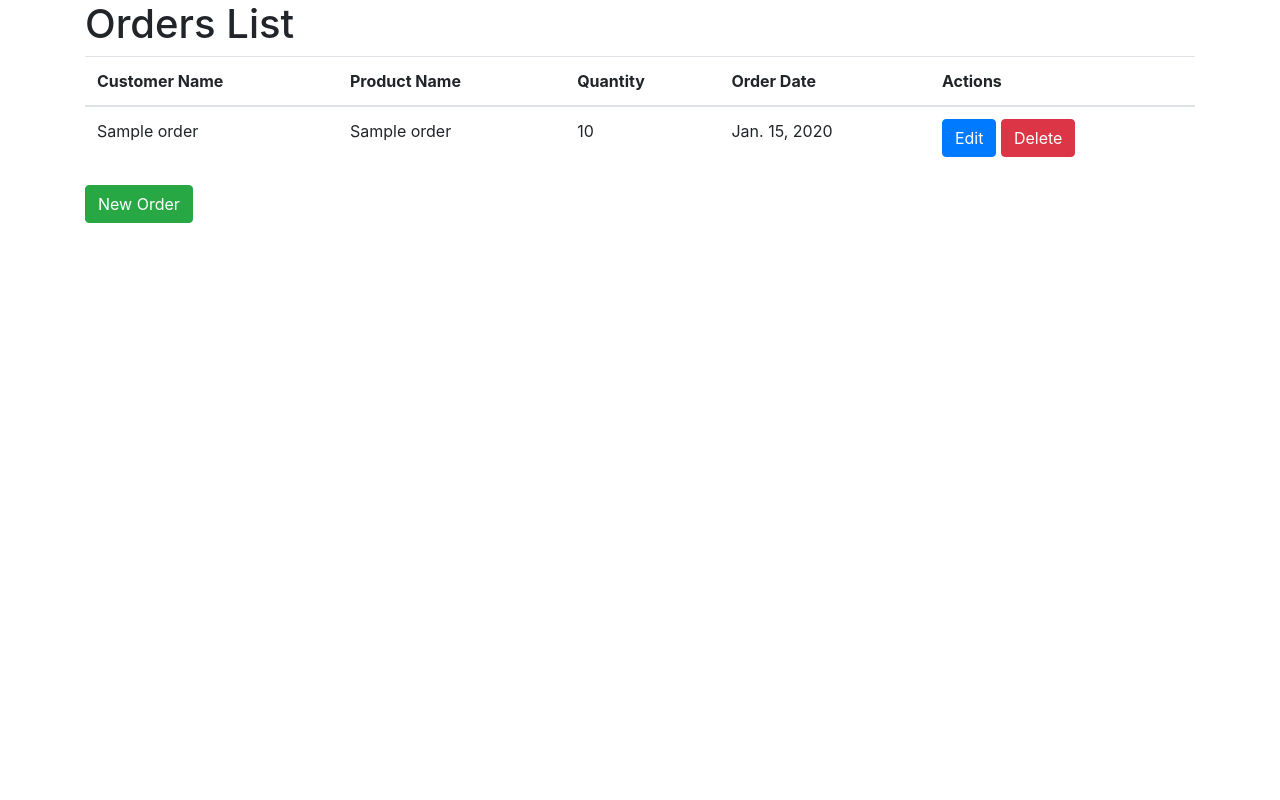
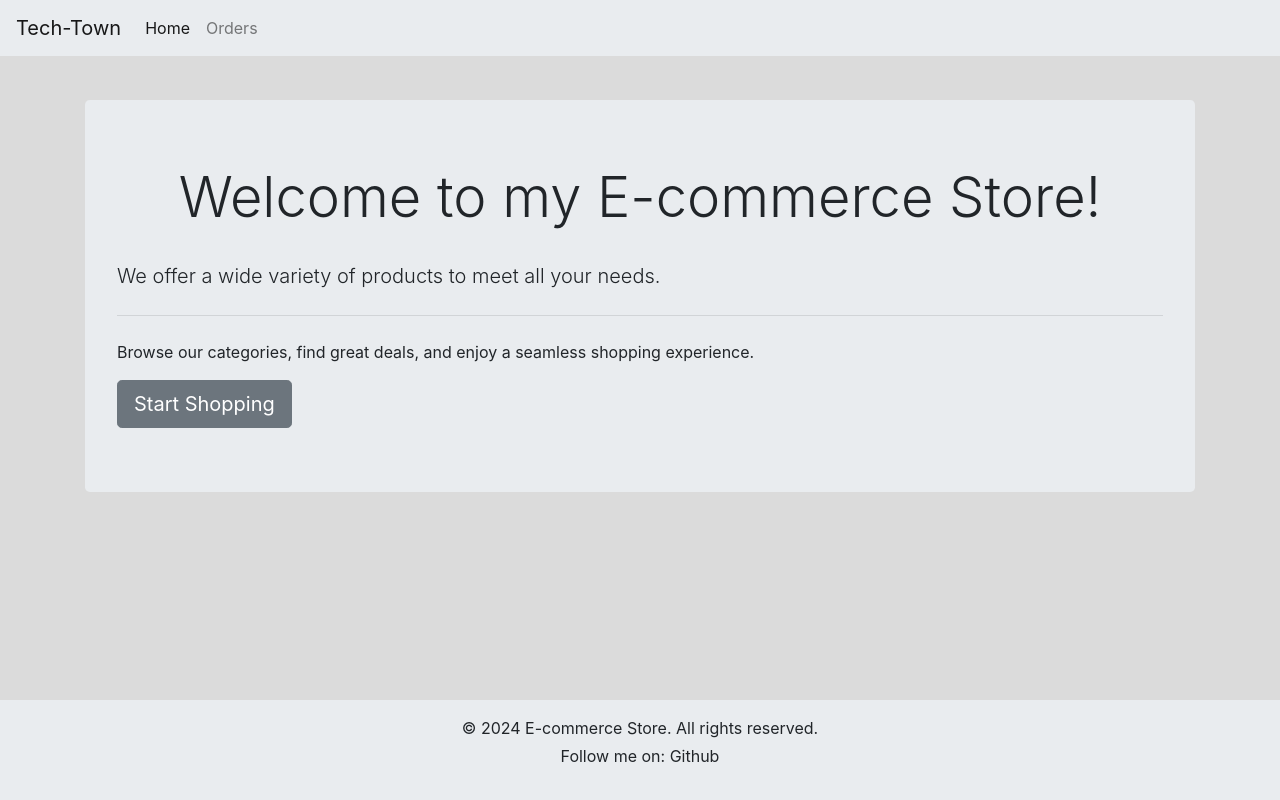
Before and after one commit to ShadowSlash/Week-8_Challenge, a Django app: page /ecom_store/ in a window 1280 px wide. Run offline with Django 5.2, Linux system fonts and the light colour scheme; tables that the repository leaves empty hold one stand-in row (values such as "Sample post"); some libraries are stand-ins or nearby versions.

Commit message:
challenge completed

```diff
--- /dev/null
+++ b/ecom_store/static/css/style.css
@@ -0,0 +1,47 @@
+body {
+    background-color: #dbdbdb;
+}
+
+h1 {
+    text-align: center;
+    margin-bottom: 30px;
+}
+
+.card {
+    padding: 20px;
+    border-radius: 10px;
+    box-shadow: 0 4px 8px rgba(0, 0, 0.2, 0.5);
+    background-color: #E9ECEF;
+}
+
+.form-group label {
+    font-weight: bold;
+}
+
+.table th {
+    text-align: center;
+}
+
+.table td {
+    text-align: center;
+}
+
+.navbar {
+    margin-bottom: 20px;
+}
+
+html, body {
+    height: 100%;
+}
+
+.footer {
+    margin-top: auto;
+    background-color: #E9ECEF;
+    color: #212529;
+}
+.mcl {
+    color: #212529;
+}
+.bcl {
+    background-color: #E9ECEF;
+}
--- a/ecom_store/templates/ecom_store/base.html
+++ b/ecom_store/templates/ecom_store/base.html
@@ -1,10 +1,49 @@
+{% load static %}
 <!DOCTYPE html>
-<html>
+<html lang="en">
 <head>
+    <meta charset="UTF-8">
+    <meta name="viewport" content="width=device-width, initial-scale=1.0">
+    <meta name="description" content="Your e-commerce website for all your shopping needs">
     <title>{% block title %}E-commerce Orders{% endblock %}</title>
     <link rel="stylesheet" href="https://maxcdn.bootstrapcdn.com/bootstrap/4.0.0/css/bootstrap.min.css">
+    <link rel="stylesheet" href="{% static 'css/style.css' %}">
+    {% block extra_head %}{% endblock %}
 </head>
-<body>
-    {% block content %}{% endblock %}
+<body class="d-flex flex-column min-vh-100">
+    <nav class="navbar navbar-expand-lg navbar-light bcl">
+        <a class="navbar-brand" href="{% url 'ecom_store:homepage' %}">Tech-Town</a>
+        <button class="navbar-toggler" type="button" data-toggle="collapse" data-target="#navbarNav" aria-controls="navbarNav" aria-expanded="false" aria-label="Toggle navigation">
+            <span class="navbar-toggler-icon"></span>
+        </button>
+        <div class="collapse navbar-collapse" id="navbarNav">
+            <ul class="navbar-nav">
+                <li class="nav-item active">
+                    <a class="nav-link" href="{% url 'ecom_store:homepage' %}">Home <span class="sr-only">(current)</span></a>
+                </li>
+                <li class="nav-item">
+                    <a class="nav-link" href="{% url 'ecom_store:order_list' %}">Orders</a>
+                </li>
+            </ul>
+        </div>
+    </nav>
+
+    <div class="container mt-4 flex-grow-1">
+        {% block content %}{% endblock %}
+    </div>
+
+    <footer class="footer mt-auto py-3">
+        <div class="container text-center">
+            <p class="mb-1">© 2024 E-commerce Store. All rights reserved.</p>
+            <p>Follow me on:
+                <a href="https://github.com/ShadowSlash?tab=repositories" class="mcl">Github</a>
+            </p>
+        </div>
+    </footer>
+
+    <script src="https://code.jquery.com/jquery-3.2.1.slim.min.js"></script>
+    <script src="https://cdnjs.cloudflare.com/ajax/libs/popper.js/1.12.9/umd/popper.min.js"></script>
+    <script src="https://maxcdn.bootstrapcdn.com/bootstrap/4.0.0/js/bootstrap.min.js"></script>
+    {% block extra_scripts %}{% endblock %}
 </body>
 </html>
--- /dev/null
+++ b/ecom_store/templates/ecom_store/homepage.html
@@ -0,0 +1,13 @@
+{% extends "ecom_store/base.html" %}
+
+{% block title %}Home{% endblock %}
+
+{% block content %}
+<div class="jumbotron">
+    <h1 class="display-4">Welcome to my E-commerce Store!</h1>
+    <p class="lead">We offer a wide variety of products to meet all your needs.</p>
+    <hr class="my-4">
+    <p>Browse our categories, find great deals, and enjoy a seamless shopping experience.</p>
+    <a class="btn btn-secondary btn-lg" href="{% url 'ecom_store:order_list' %}" role="button">Start Shopping</a>
+</div>
+{% endblock %}
--- a/ecom_store/templates/ecom_store/order_list.html
+++ b/ecom_store/templates/ecom_store/order_list.html
@@ -1,14 +1,13 @@
-<!DOCTYPE html>
-<html>
-<head>
-    <title>Orders List</title>
-    <link rel="stylesheet" href="https://maxcdn.bootstrapcdn.com/bootstrap/4.0.0/css/bootstrap.min.css">
-</head>
-<body>
-    <div class="container">
+{% extends "ecom_store/base.html" %}
+
+{% block title %}Orders List{% endblock %}
+
+{% block content %}
+<div class="card">
+    <div class="card-body">
         <h1>Orders List</h1>
-        <table class="table">
-            <thead>
+        <table class="table table-striped table-bordered table-hover">
+            <thead class="thead-dark">
                 <tr>
                     <th>Customer Name</th>
                     <th>Product Name</th>
@@ -32,7 +31,9 @@
                 {% endfor %}
             </tbody>
         </table>
-        <a href="{% url 'ecom_store:order_create' %}" class="btn btn-success">New Order</a>
+        <div class="text-center">
+            <a href="{% url 'ecom_store:order_create' %}" class="btn btn-success">New Order</a>
+        </div>
     </div>
-</body>
-</html>
+</div>
+{% endblock %}
--- a/ecom_store/urls.py
+++ b/ecom_store/urls.py
@@ -1,11 +1,12 @@
 from django.urls import path
-from .views import order_list, order_create, order_edit, order_delete
+from .views import order_list, order_create, order_edit, order_delete, home
 
 app_name = 'ecom_store'
 
 urlpatterns = [
-    path('', order_list, name='order_list'),
-    path('create_order/', order_create, name='order_create'),
-    path('<int:pk>/edit/', order_edit, name='order_edit'),
-    path('<int:pk>/delete/', order_delete, name='order_delete'),
+    path('', home, name='homepage'),
+    path('orders', order_list, name='order_list'),
+    path('order/create/', order_create, name='order_create'),
+    path('order/<int:pk>/edit/', order_edit, name='order_edit'),
+    path('order/<int:pk>/delete/', order_delete, name='order_delete'),
 ]
--- a/ecom_store/views.py
+++ b/ecom_store/views.py
@@ -3,6 +3,10 @@ from .models import Orders
 from .forms import OrderForm
 
 #Create your views here.
+
+# Homepage
+def home(request):
+    return render(request, 'ecom_store/homepage.html')
 
 # Order list
 def order_list(request):
```
Also changed, not shown: ecom_store/templates/ecom_store/order_confirm_delete.html (+14 -13 lines), ecom_store/templates/ecom_store/order_form.html (+37 -12 lines), db.sqlite3.
